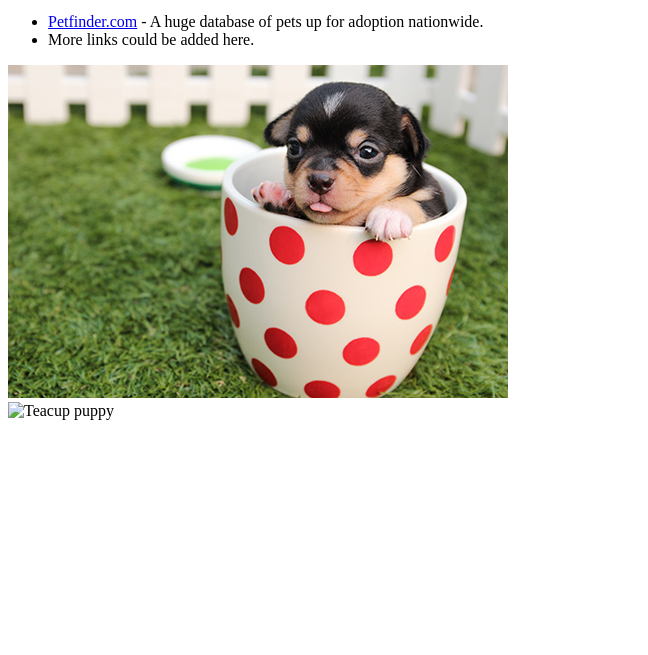
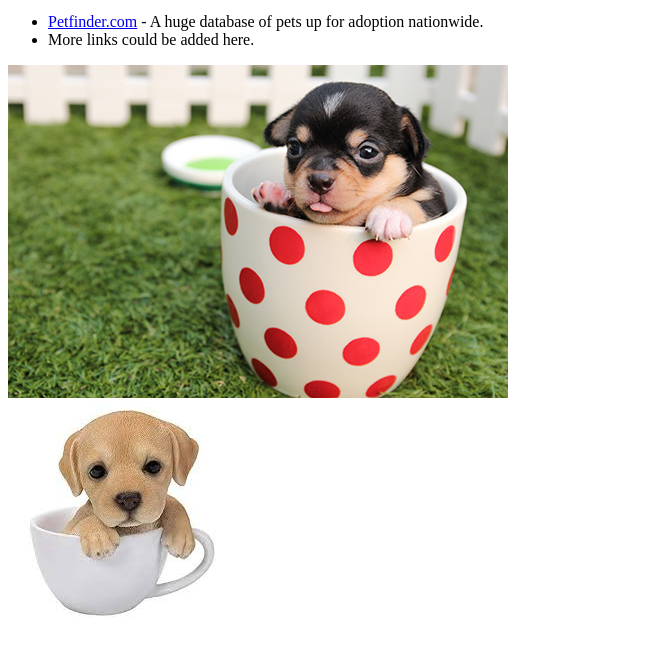
Before and after one commit to rijaamir/rijaamir.github.io, a plain HTML site: page file-path-examples/resources/useful-links.html in a window 1280 px wide. Shown: the part 127-782 px from the top of the page, without its empty margins (0-648 px from the left). Drawn offline with Linux system fonts and the light colour scheme.

Commit message:
Update useful-links.html

```diff
--- a/file-path-examples/resources/useful-links.html
+++ b/file-path-examples/resources/useful-links.html
@@ -23,7 +23,7 @@
         <!-- Note how the file path below begins with ../  This tells the browser to go up one level to the main folder for our site. Next, we have images/ which tells the browser to look in a folder called images. Lastly, we have the name of the file inside the images folder. All three parts are necessary for this image to be show here. -->
         <img src="../images/puppy.jpg" alt="Chihuahua puppy in a cup with red polka dots">
         <br/>
-        <img src="../images/extras/teacup.jpg" alt="Teacup puppy">
+        <img src="../images/extras/teacup.jpeg" alt="Teacup puppy">
 
     </body>
 </html>
```
